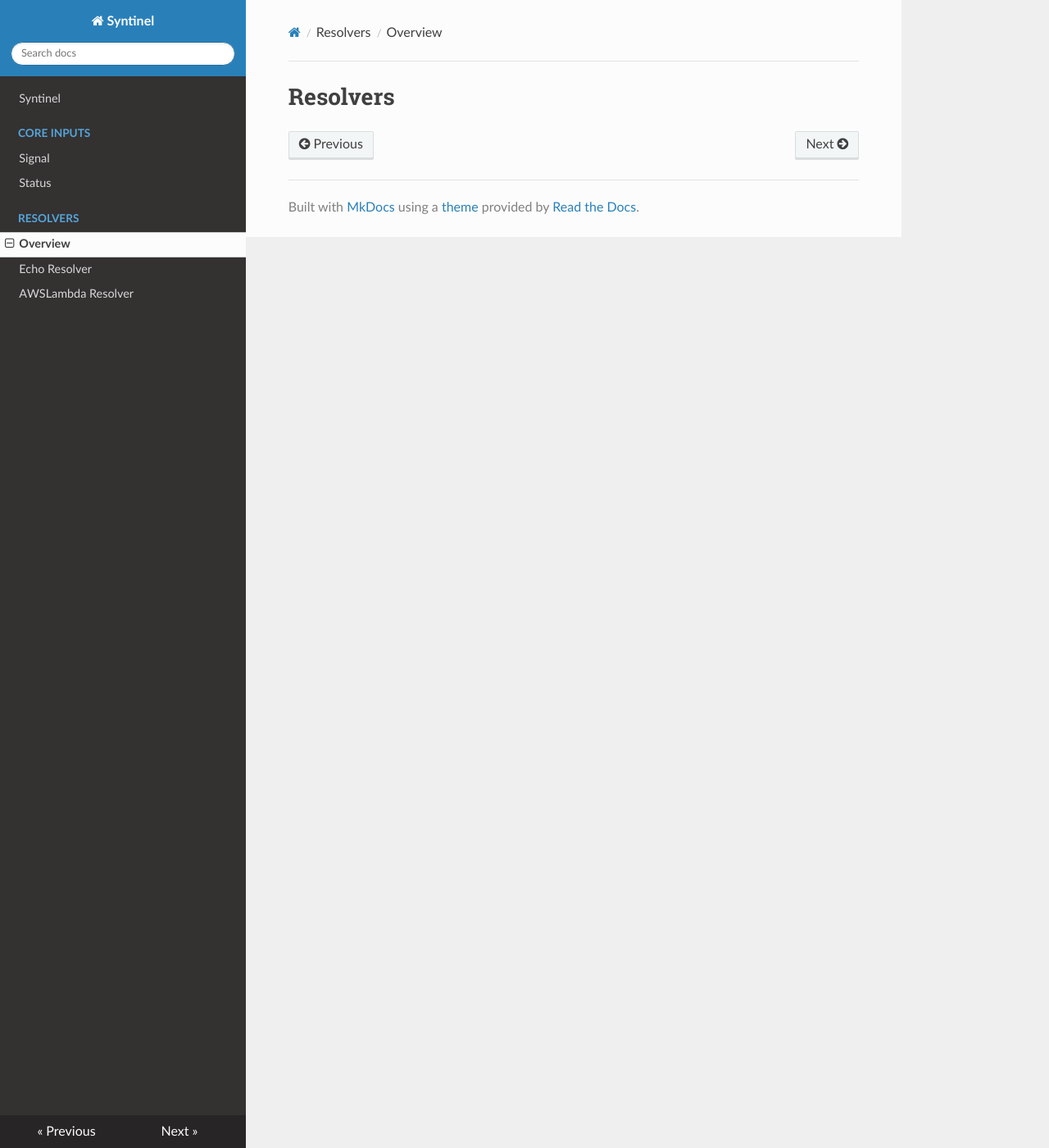
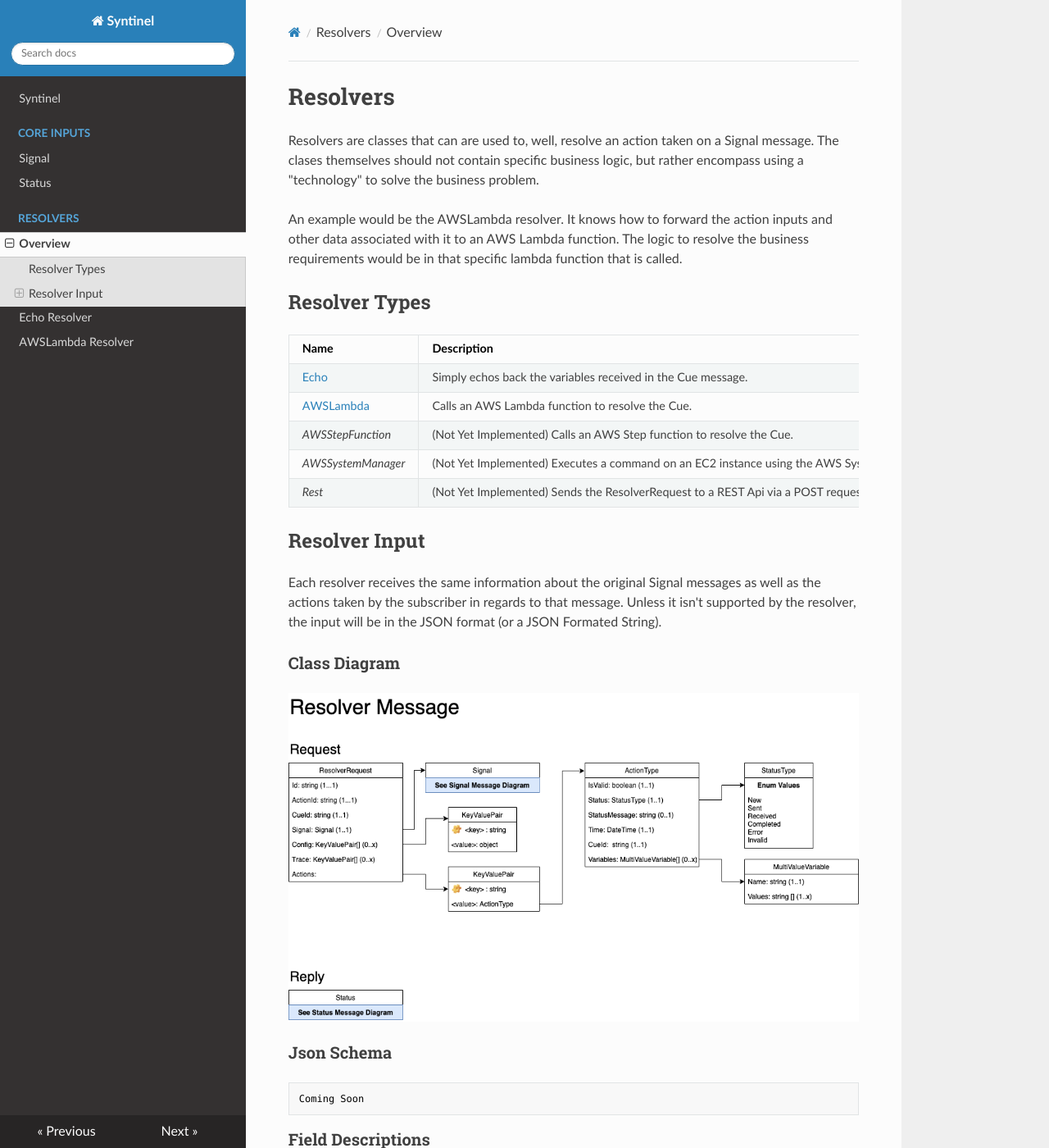
Before and after one commit to SynapseProject/syntinel.docs, an MkDocs documentation site: the page built from docs/resolvers.md, in a window 1280 px wide and 1400 px high. Shown: the whole window at 82% size. Built offline with MkDocs 1.6.1, drawn with Linux system fonts in a browser that asks for light colours; nearby versions of some CDN libraries; old or Windows-style settings are respelled for this version of MkDocs; some of the changed text lies outside the part shown.

Commit message:
Documented and simplified ResolverRequest object

`````diff
--- a/docs/resolvers.md
+++ b/docs/resolvers.md
@@ -1 +1,62 @@
 # Resolvers
+
+Resolvers are classes that can are used to, well, resolve an action taken on a Signal message.  The clases themselves should not contain specific business logic, but rather encompass using a "technology" to solve the business problem.
+
+An example would be the AWSLambda resolver.  It knows how to forward the action inputs and other data associated with it to an AWS Lambda function.  The logic to resolve the business requirements would be in that specific lambda function that is called.
+
+## Resolver Types
+
+|Name|Description
+|----|-----------
+|[Echo](./resolvers/echo.md)|Simply echos back the variables received in the Cue message.
+|[AWSLambda](./resolvers/aws-lambda.md)|Calls an AWS Lambda function to resolve the Cue.
+|*AWSStepFunction*|(Not Yet Implemented) Calls an AWS Step function to resolve the Cue.
+|*AWSSystemManager*|(Not Yet Implemented) Executes a command on an EC2 instance using the AWS System Manager agent.
+|*Rest*|(Not Yet Implemented) Sends the ResolverRequest to a REST Api via a POST request.
+
+
+## Resolver Input
+
+Each resolver receives the same information about the original Signal messages as well as the actions taken by the subscriber in regards to that message.  Unless it isn't supported by the resolver, the input will be in the JSON format (or a JSON Formated String).
+
+### Class Diagram
+
+![Resolver Request](resources/draw.io/ClassDiagram-ResolverMessage.png)
+
+### Json Schema
+
+````json
+Coming Soon
+````
+
+### Field Descriptions
+
+#### **ResolverRequest**
+|Field|Type|Required|Description
+|-----|----|--------|-----------
+|id|String|Yes|The Id field of the Signal message.
+|actionId|String|Yes|The ActionId field of the reply sent from the subscribers.
+|cueId|String|Yes|The specific CueOption selected by the subscriber on which the action was taken.
+|config|Dictionary of Objects (JSON)|No|The "config" section of the resolver, specified in the Signal message.
+|signal|Signal|Yes|The original signal message sent to the subscribers.
+|actions|Dictionary of [ActionType](#actiontype)|Yes|A dictionary of all actions taken against this signal (including the current action).
+|trace|Dictionary of Object (JSON)|No|A log of events that have occured for this signal message.
+
+#### **ActionType**
+|Field|Type|Required|Description
+|-----|----|--------|-----------
+|cueId|String|The CueOption that was selected for this action.
+|variables|List of [MultiValueVariable](#multivaluevariable)|List of variables returned for this action.
+|isValid|Boolean|Yes|Flag to say if action was/is valid.
+|status|[StatusType](classes/status-request.md#statustype)|Yes|Tells the current status of the action.
+|statusMessage|String|No|Message that describes the reason of the stauts.
+|time|DateTime|Yes|The time the action was taken.
+
+
+#### **MultiValueVariable**
+|Field|Type|Required|Description
+|-----|----|--------|-----------
+|name|String|Yes|The variable name.
+|values|List of String|No|The value or values selected for the variable.
+
+### Examples
`````
Also changed, not shown: docs/resources/draw.io/ClassDiagram-ResolverMessage.png, 1 other file.
